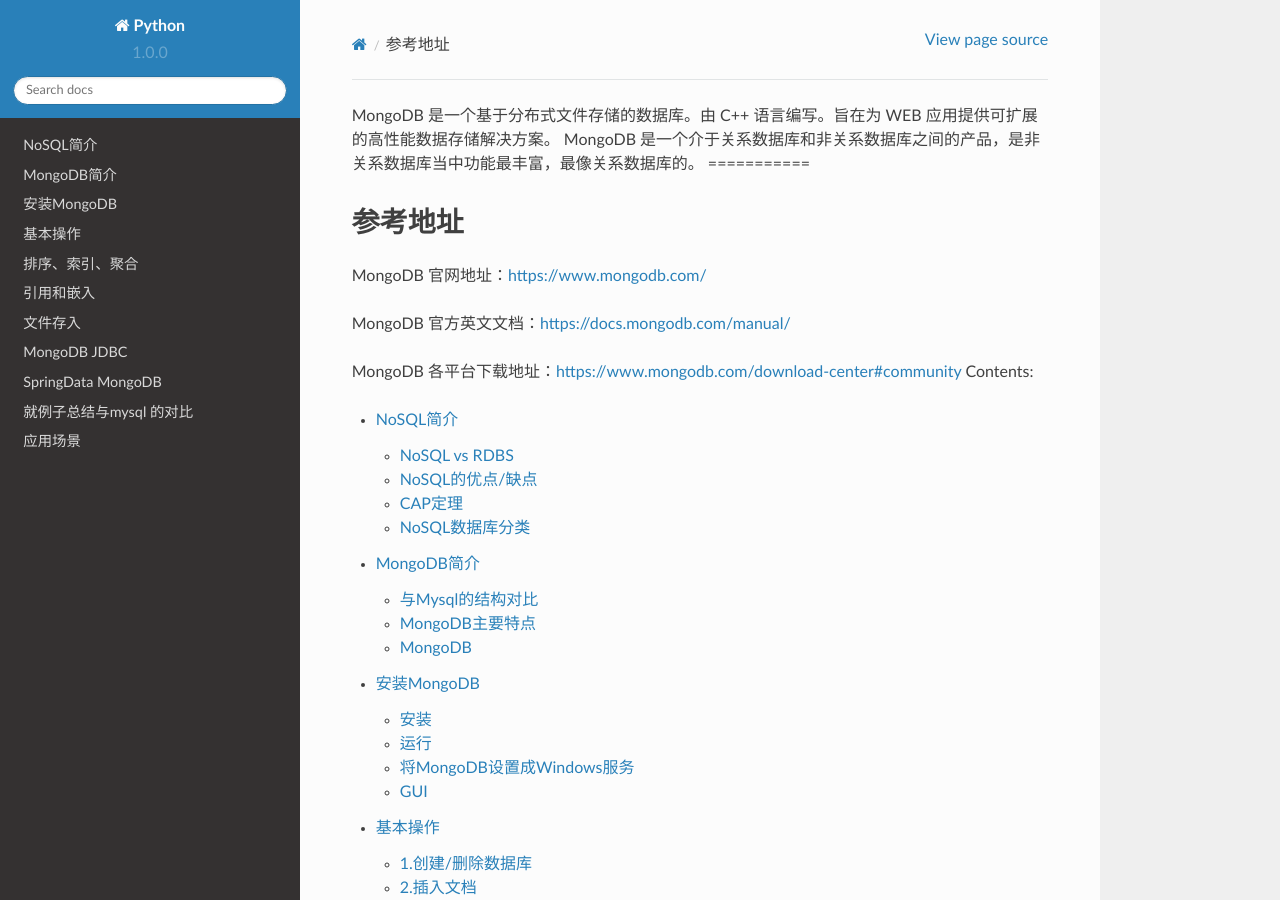
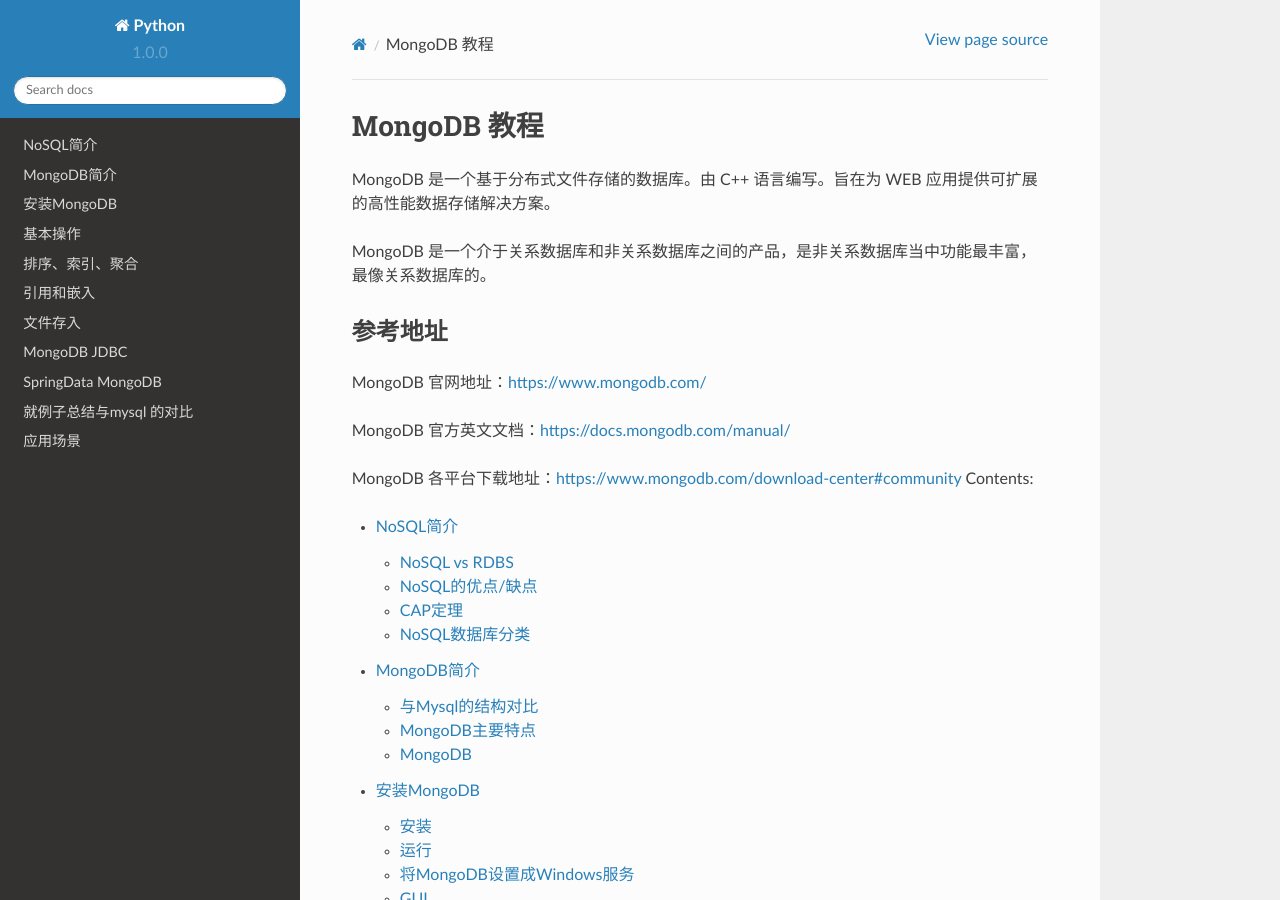
Before and after one commit to lishuang883/MongoDBDocs, a Sphinx documentation site: the page built from source/index.rst, in a window 1280 px wide and 900 px high. Built offline with Sphinx 7.4.7 and the Read the Docs theme 2.0.0, drawn with Linux system fonts in a browser that asks for light colours.

Commit message:
Update index.rst

```diff
--- a/source/index.rst
+++ b/source/index.rst
@@ -3,9 +3,12 @@
    You can adapt this file completely to your liking, but it should at least
    contain the root `toctree` directive.
 
+MongoDB 教程
+===========
 MongoDB 是一个基于分布式文件存储的数据库。由 C++ 语言编写。旨在为 WEB 应用提供可扩展的高性能数据存储解决方案。
+
 MongoDB 是一个介于关系数据库和非关系数据库之间的产品，是非关系数据库当中功能最丰富，最像关系数据库的。
-===========
+
 
 参考地址
 -------
```
